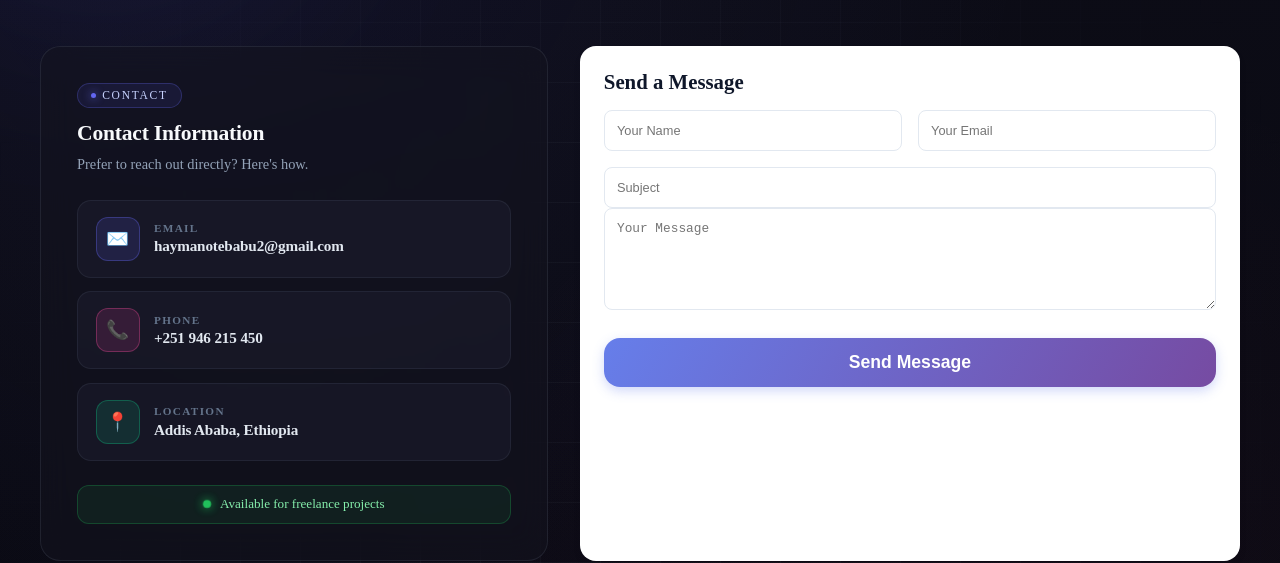
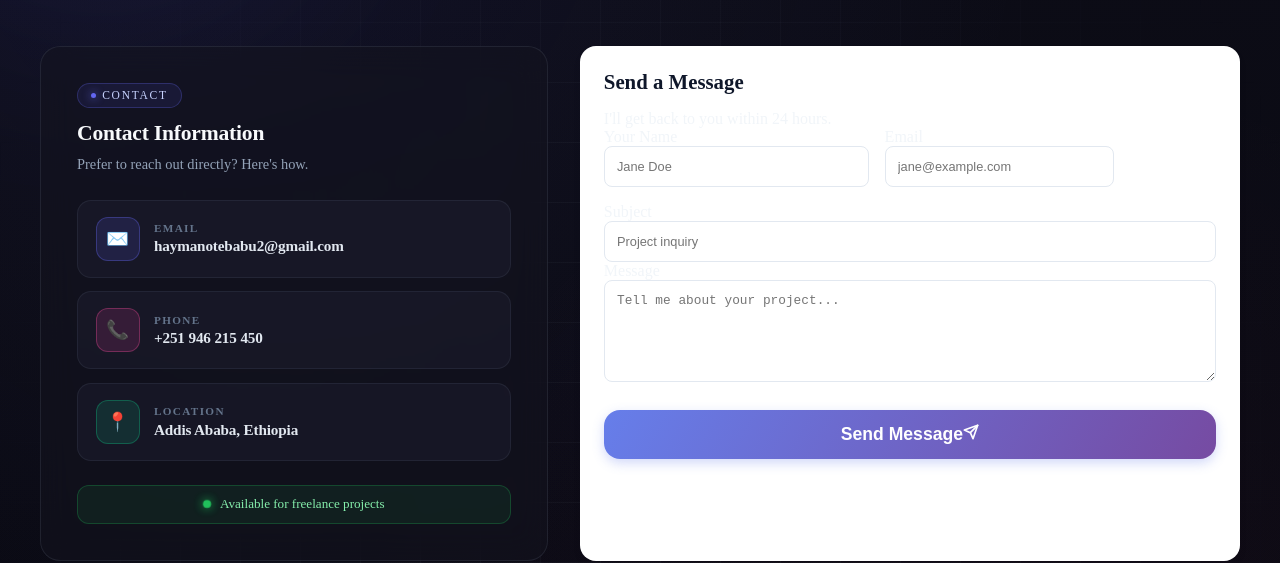
Before and after one commit to hay46/daynamic-portfolio, a React (Vite) app in the folder client/: page /contact in a window 1280 px wide. Shown: the part 626-1189 px from the top of the page. Built offline with nearby package versions, Linux system fonts and the light colour scheme; no server answers.

Commit message:
contactform

```diff
--- a/client/src/components/contact/contactForm/ContactForm.jsx
+++ b/client/src/components/contact/contactForm/ContactForm.jsx
@@ -1,72 +1,173 @@
-import React, { useState } from 'react';
-import styles from './Contactform.module.css';
+import { useState } from "react";
+import styles from "./ContactForm.module.css";
+
+const initialForm = { name: "", email: "", subject: "", message: "" };
 
 const ContactForm = () => {
-  const [formData, setFormData] = useState({
-    name: '',
-    email: '',
-    subject: '',
-    message: '',
-  });
-  const [status, setStatus] = useState('');
+  const [formData, setFormData] = useState(initialForm);
+  const [status, setStatus] = useState("idle"); // idle | sending | success | error
+  const [error, setError] = useState("");
 
   const handleChange = (e) => {
     setFormData({ ...formData, [e.target.name]: e.target.value });
+    if (error) setError("");
+  };
+
+  const validate = () => {
+    if (!formData.name.trim()) return "Please enter your name.";
+    if (!formData.email.trim()) return "Please enter your email.";
+    if (!/^[^\s@]+@[^\s@]+\.[^\s@]+$/.test(formData.email))
+      return "Please enter a valid email address.";
+    if (!formData.subject.trim()) return "Please enter a subject.";
+    if (formData.message.trim().length < 10)
+      return "Message must be at least 10 characters.";
+    return null;
   };
 
   const handleSubmit = async (e) => {
     e.preventDefault();
-    setStatus('sending');
-    // Simulate API call – replace with actual backend endpoint
-    setTimeout(() => {
-      console.log('Form submitted:', formData);
-      setStatus('success');
-      setFormData({ name: '', email: '', subject: '', message: '' });
-      setTimeout(() => setStatus(''), 3000);
-    }, 1000);
+
+    const validationError = validate();
+    if (validationError) {
+      setError(validationError);
+      setStatus("error");
+      return;
+    }
+
+    setStatus("sending");
+    setError("");
+
+    try {
+      // TODO: replace with your real backend endpoint
+      // await api.post("/contact", formData);
+      await new Promise((resolve) => setTimeout(resolve, 1000));
+
+      setStatus("success");
+      setFormData(initialForm);
+      setTimeout(() => setStatus("idle"), 4000);
+    } catch (err) {
+      setStatus("error");
+      setError("Something went wrong. Please try again.");
+    }
   };
 
   return (
-    <form className={styles.form} onSubmit={handleSubmit}>
-      <h3>Send a Message</h3>
+    <form className={styles.form} onSubmit={handleSubmit} noValidate>
+      <header className={styles.header}>
+        <h3 className={styles.title}>Send a Message</h3>
+        <p className={styles.subtitle}>I'll get back to you within 24 hours.</p>
+      </header>
+
       <div className={styles.row}>
+        <div className={styles.field}>
+          <label htmlFor="contact-name" className={styles.label}>
+            Your Name
+          </label>
           <input
+            id="contact-name"
             type="text"
             name="name"
-          placeholder="Your Name"
+            placeholder="Jane Doe"
             value={formData.name}
             onChange={handleChange}
             required
+            autoComplete="name"
+            className={styles.input}
           />
+        </div>
+
+        <div className={styles.field}>
+          <label htmlFor="contact-email" className={styles.label}>
+            Email
+          </label>
           <input
+            id="contact-email"
             type="email"
             name="email"
-          placeholder="Your Email"
+            placeholder="jane@example.com"
             value={formData.email}
             onChange={handleChange}
             required
+            autoComplete="email"
+            className={styles.input}
           />
         </div>
+      </div>
+
+      <div className={styles.field}>
+        <label htmlFor="contact-subject" className={styles.label}>
+          Subject
+        </label>
         <input
+          id="contact-subject"
           type="text"
           name="subject"
-        placeholder="Subject"
+          placeholder="Project inquiry"
           value={formData.subject}
           onChange={handleChange}
           required
+          className={styles.input}
         />
+      </div>
+
+      <div className={styles.field}>
+        <label htmlFor="contact-message" className={styles.label}>
+          Message
+        </label>
         <textarea
+          id="contact-message"
           name="message"
-        placeholder="Your Message"
+          placeholder="Tell me about your project..."
           rows="5"
           value={formData.message}
           onChange={handleChange}
           required
-      ></textarea>
-      <button type="submit" disabled={status === 'sending'}>
-        {status === 'sending' ? 'Sending...' : 'Send Message'}
+          className={styles.textarea}
+        />
+      </div>
+
+      <button
+        type="submit"
+        disabled={status === "sending"}
+        className={styles.submitBtn}
+      >
+        {status === "sending" ? (
+          <>
+            <span className={styles.spinner} aria-hidden="true" />
+            Sending...
+          </>
+        ) : (
+          <>
+            Send Message
+            <svg
+              width="16"
+              height="16"
+              viewBox="0 0 24 24"
+              fill="none"
+              stroke="currentColor"
+              strokeWidth="2.5"
+              strokeLinecap="round"
+              strokeLinejoin="round"
+              aria-hidden="true"
+            >
+              <line x1="22" y1="2" x2="11" y2="13" />
+              <polygon points="22 2 15 22 11 13 2 9 22 2" />
+            </svg>
+          </>
+        )}
       </button>
-      {status === 'success' && <p className={styles.success}>Message sent successfully!</p>}
+
+      {status === "success" && (
+        <p className={styles.success} role="status">
+          ✅ Message sent successfully! I'll be in touch soon.
+        </p>
+      )}
+
+      {status === "error" && error && (
+        <p className={styles.errorMsg} role="alert">
+          ⚠️ {error}
+        </p>
+      )}
     </form>
   );
 };
```
Lines whose indentation alone changed are shown as unchanged.
